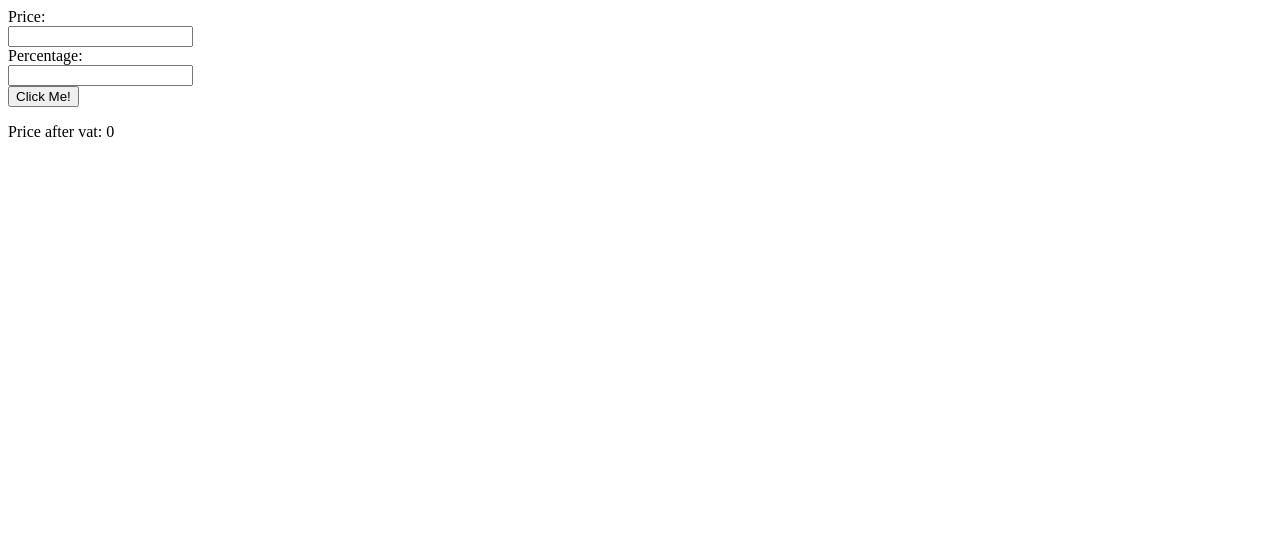
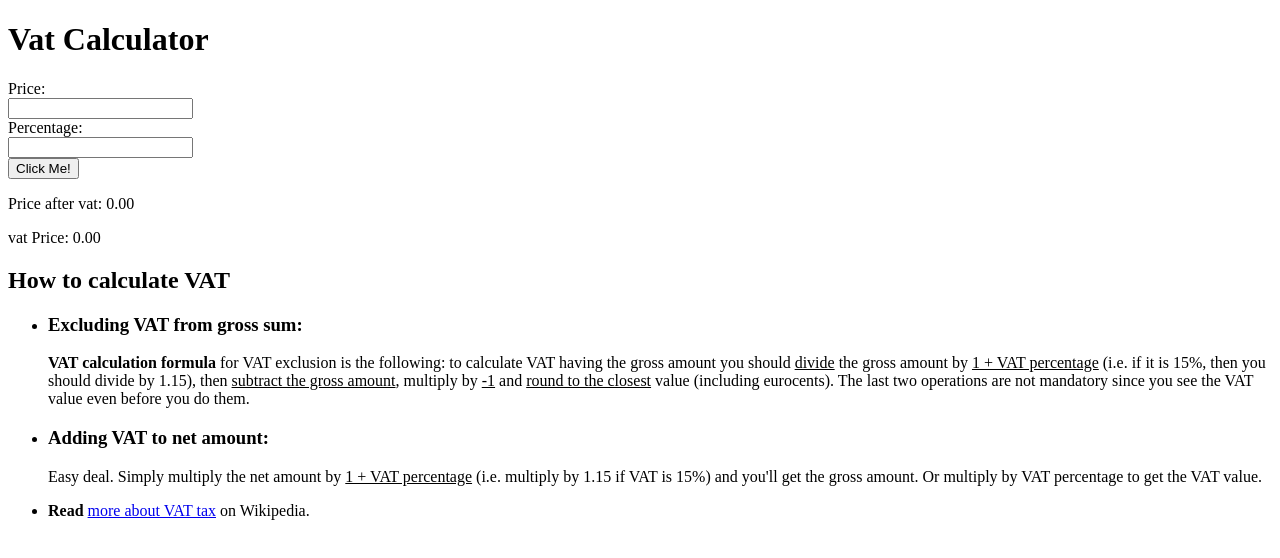
Before and after one commit to saadjavaidalvi/tools, a plain HTML site: page index.html in a window 1280 px wide. Both pictures are taken after a click on the button "Click Me!". Drawn offline with Linux system fonts and the light colour scheme.

Commit message:
add some details text

```diff
--- a/index.html
+++ b/index.html
@@ -2,7 +2,7 @@
 <html>
 <body>
 
-
+<h1>Vat Calculator</h1>
 <form>
   <label for="price">Price:</label><br>
   <input type="number" id="price" name="price"><br>
@@ -12,15 +12,37 @@
 
 <button type="button" onclick="myFunction()">Click Me!</button>
 
-<p id="demo"></p>
+<p id="afterVatPrice"></p>
+<p id="vatPrice"></p>
 
+
+
+<h2>How to calculate VAT</h2>
+<ul>
+<li>
+<h3>Excluding VAT from gross sum:</h3>
+
+<p><b>VAT calculation formula</b> for VAT exclusion is the following: to calculate VAT having the gross amount you should <u>divide</u> the gross amount by <u>1 + VAT percentage</u> (i.e. if it is 15%, then you should divide by 1.15), then <u>subtract the gross amount</u>, multiply by <u>-1</u> and <u>round to the closest</u> value (including eurocents). The last two operations are not mandatory since you see the VAT value even before you do them.<p>
+</li>
+<li>
+<h3>Adding VAT to net amount:</h3>
+Easy deal. Simply multiply the net amount by <u>1 + VAT percentage</u> (i.e. multiply by 1.15 if VAT is 15%) and you'll get the gross amount. Or multiply by VAT percentage to get the VAT value.<p>
+</li>
+<li>
+<p><b>Read</b>
+<a href="https://en.wikipedia.org/wiki/Value-added_tax">more about VAT tax</a> on Wikipedia.</p>
+</li>
+</ul>
 <script>
 function myFunction() {
-  document.getElementById("demo").innerHTML = "Price after vat: " + calculateVat(price.value,percent.value);
+  document.getElementById("afterVatPrice").innerHTML = "Price after vat: " + calculateVat(price.value,percent.value);
+
+
+document.getElementById("vatPrice").innerHTML = "vat Price: " + (price.value - calculateVat(price.value,percent.value)).toFixed(2);
 }
 
 function calculateVat(price,percent){
- return (price/(1+percent/100))
+ return (price/(1+percent/100)).toFixed(2)
 }
 </script>
 
```
